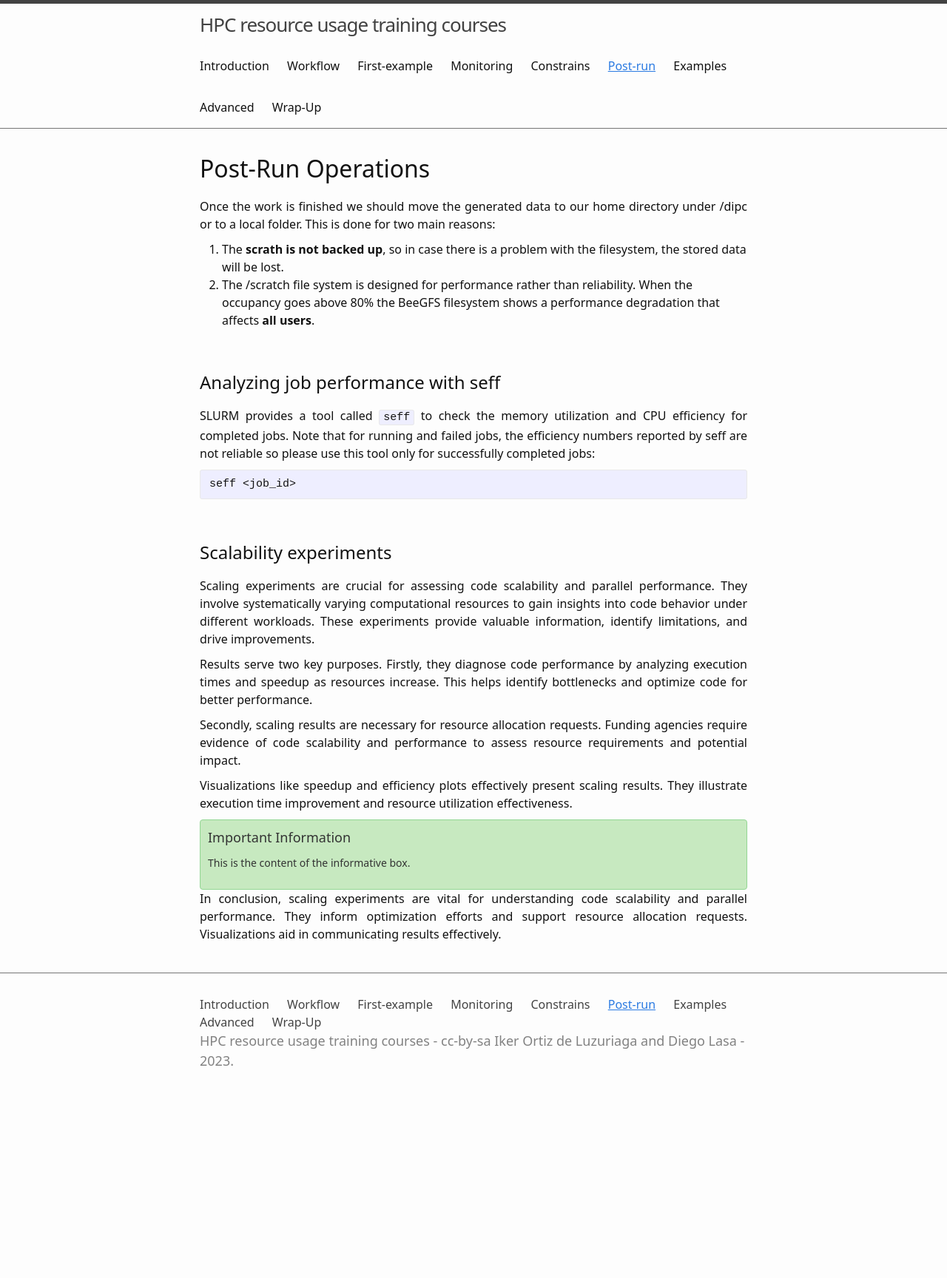
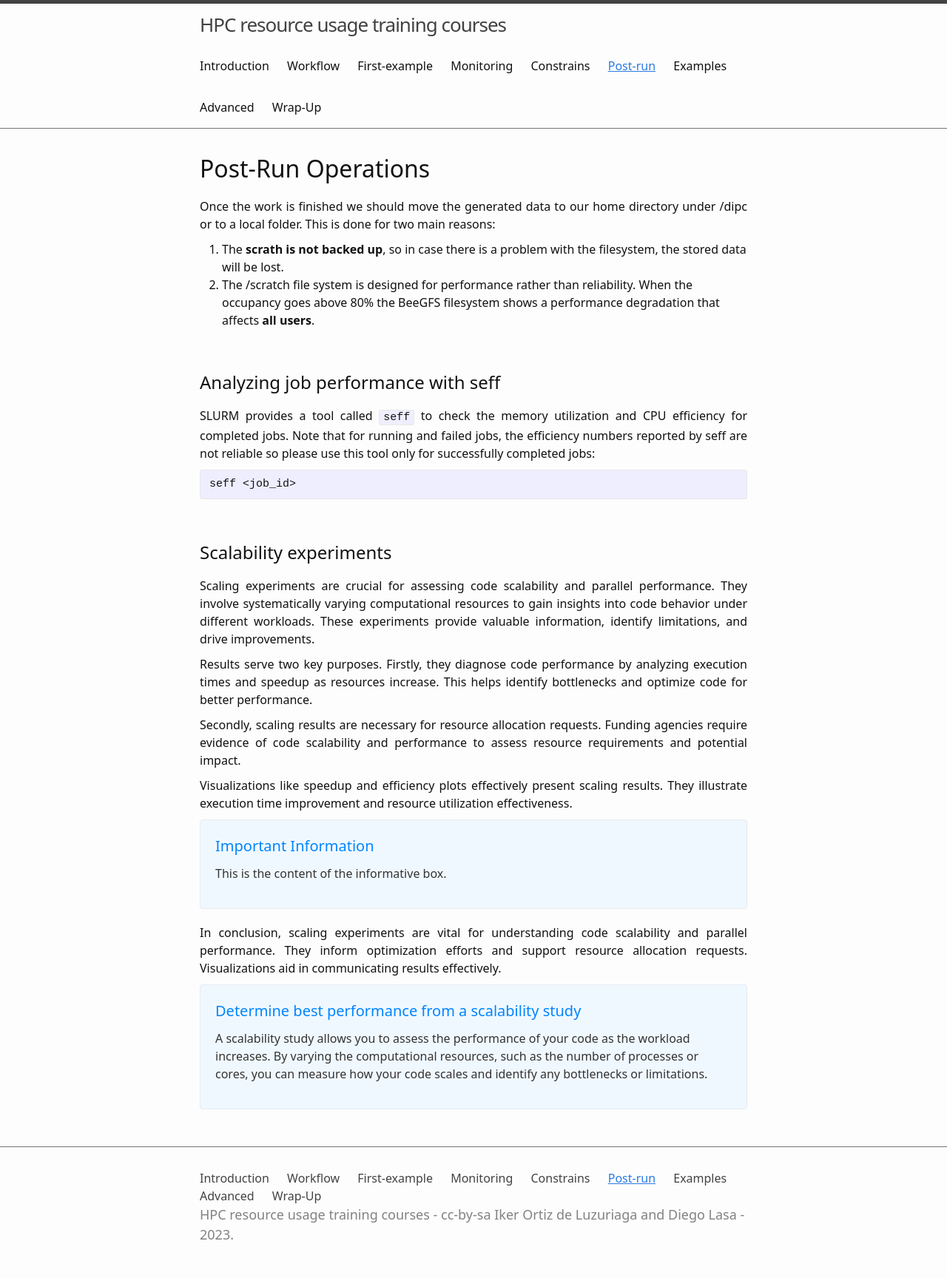
Before and after one commit to dipc-cc/slurm-training, a Jekyll site: the page built from 6_postrun.md, in a window 1280 px wide. Shown: the whole page at 74% size. Built offline with Jekyll 4.4.1, drawn with Linux system fonts in a browser that asks for light colours; some web fonts are replaced; before the commit the page ends 1493 px from its top, so only the background shows below that.

Commit message:
adding info box to 6.lesson

```diff
--- a/6_postrun.md
+++ b/6_postrun.md
@@ -80,3 +80,34 @@ Visualizations like speedup and efficiency plots effectively present scaling res
 <div align="justify" class="text">
 In conclusion, scaling experiments are vital for understanding code scalability and parallel performance. They inform optimization efforts and support resource allocation requests. Visualizations aid in communicating results effectively.
 </div>
+
+
+
+<style>
+  .info-box {
+    background-color: #f0f8ff;
+    padding: 20px;
+    border: 1px solid #e6eaf2;
+    border-radius: 4px;
+    margin-bottom: 20px;
+  }
+
+  .info-box h3 {
+    font-size: 20px;
+    margin-bottom: 10px;
+    color: #0085ff;
+  }
+
+  .info-box p {
+    font-size: 16px;
+    line-height: 1.5;
+    color: #333;
+  }
+</style>
+
+<div class="info-box">
+  <h3>Determine best performance from a scalability study</h3>
+  <p>
+    A scalability study allows you to assess the performance of your code as the workload increases. By varying the computational resources, such as the number of processes or cores, you can measure how your code scales and identify any bottlenecks or limitations.
+  </p>
+</div>
```
